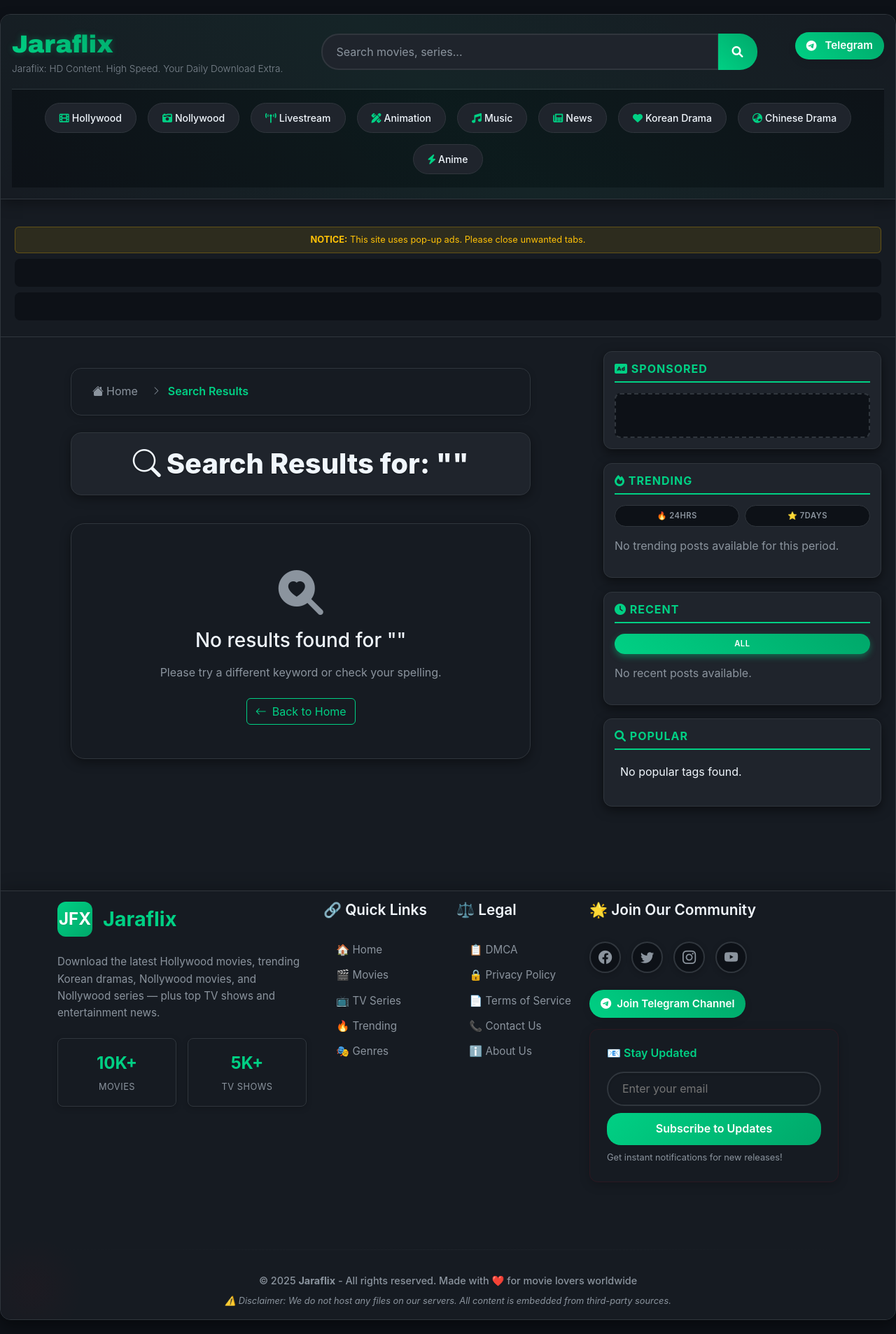
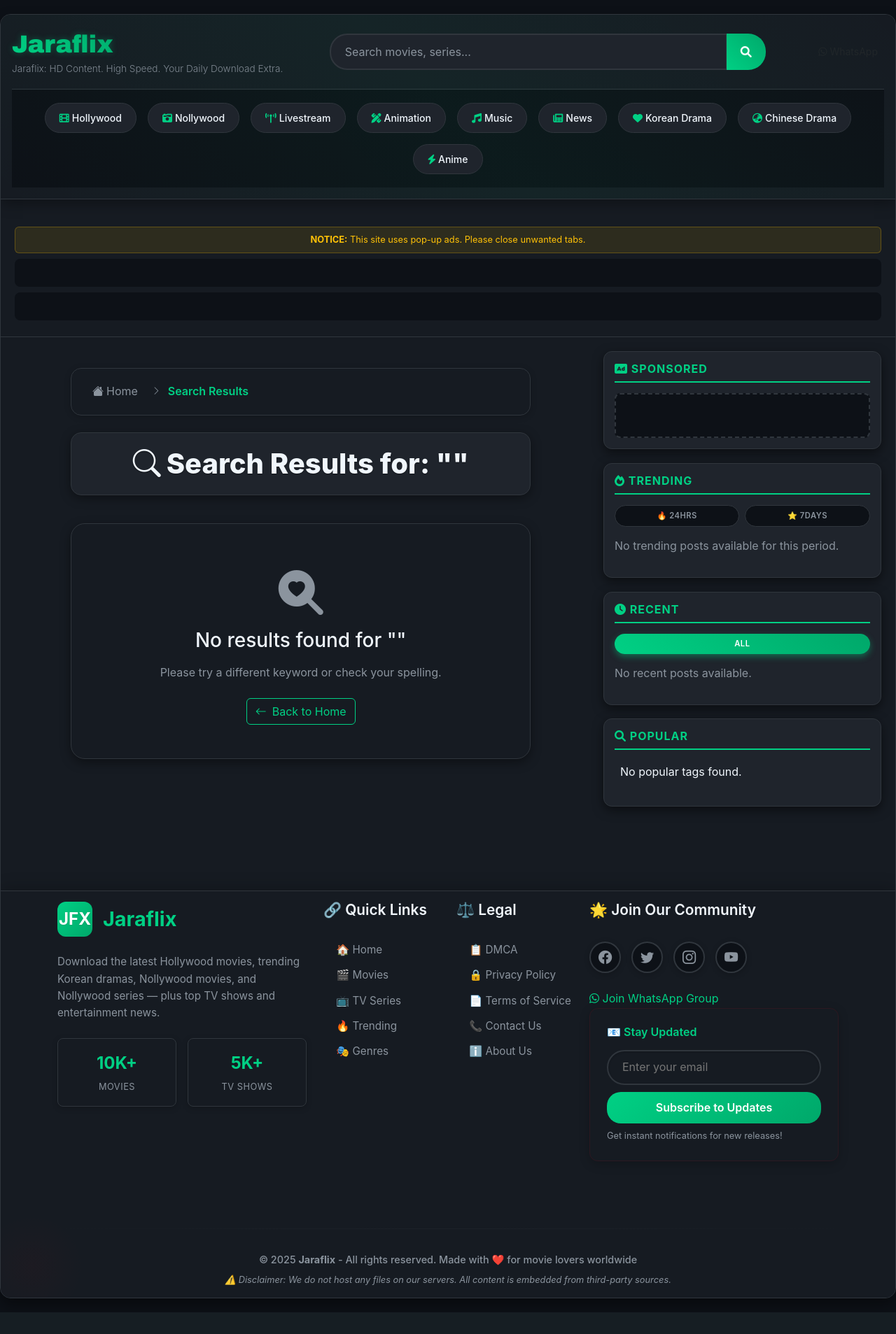
Before and after one commit to Teejayskillz/newvid, a Django app: template templates/core/search.html in a window 1280 px wide. Shown: the whole page at 70% size. After the commit the page ends 1876 px from the top, so only its background shows below. Run offline with Django 5.2, Linux system fonts and the light colour scheme; the template is opened without the code that fills it, so the values that code supplies are empty.

Commit message:
changed whatsapp from telegram

```diff
--- a/templates/core/includes/footer.html
+++ b/templates/core/includes/footer.html
@@ -430,14 +430,13 @@
                         </a>
                     </div>
 
-                    <a href="https://t.me/hypeblog9ja"
-                       class="telegram-btn"
-                       atgs="social-telegram-join"
-                       title="Join our Telegram Channel on Jaraflix">
-                        <i class="bi bi-telegram"></i>
-                        Join Telegram Channel
+                   <a href="https://chat.whatsapp.com/2VCtDCBie9HCyiIs8kWaFm?mode=r_c"
+                       class="whatsapp-btn"
+                       atgs="social-whatsapp-join"
+                       title="Join our WhatsApp Channel or Group">
+                        <i class="fab fa-whatsapp"></i>
+                        Join WhatsApp Group
                     </a>
-
                     <div class="footer-newsletter">
                         <h6 style="color: var(--primary); margin-bottom: 1rem; font-weight: 600;">📧 Stay Updated</h6> {# Using var(--primary) #}
                         <input type="email" class="newsletter-input" placeholder="Enter your email">
--- a/templates/core/includes/header.html
+++ b/templates/core/includes/header.html
@@ -266,8 +266,8 @@
           <i class="fas fa-cog me-1"></i>Admin
         </a>
         {% endif %}
-        <a href="https://t.me/hypeblog9ja" class="btn btn-sm telegram-btn">
-          <i class="fab fa-telegram-plane me-1"></i>Telegram
+        <a href="https://chat.whatsapp.com/2VCtDCBie9HCyiIs8kWaFm?mode=r_c" class="btn btn-sm whatsapp-btn">
+          <i class="fab fa-whatsapp me-1"></i>WhatsApp
         </a>
       </div>
     </div>
```
